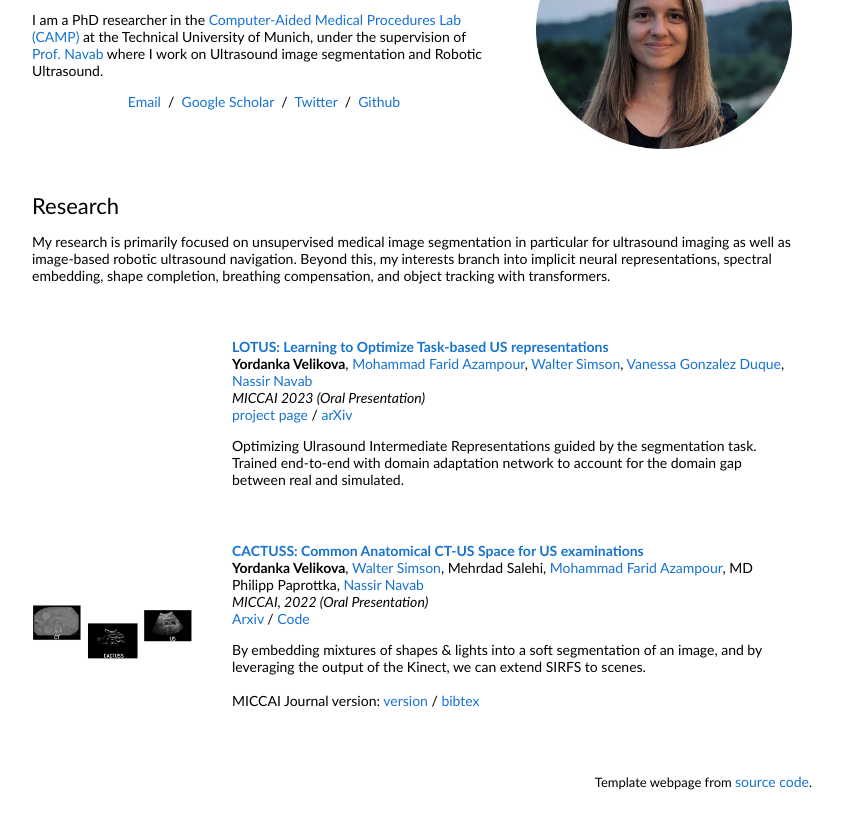
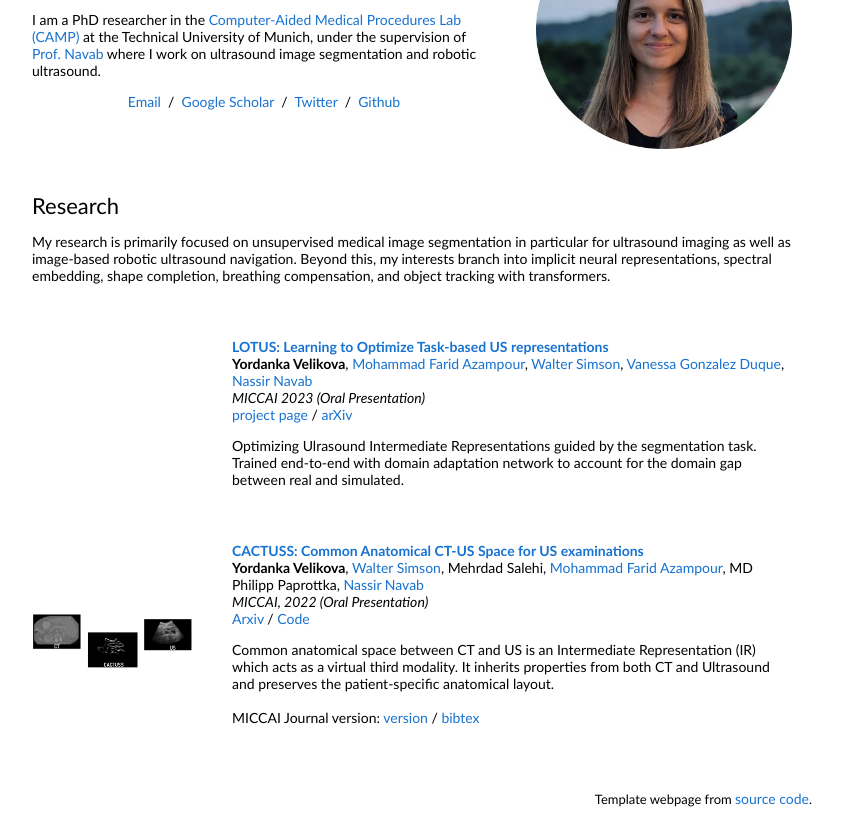
Before and after one commit to danivelikova/danivelikova.github.io, a plain HTML site: page index.html in a window 1280 px wide. Shown: the part 118-946 px from the top of the page, without its empty margins (228-1071 px from the left). Drawn offline with Linux system fonts and the light colour scheme; grey boxes are pictures that could not be loaded.

Commit message:
fixed cactuss description

```diff
--- a/index.html
+++ b/index.html
@@ -22,7 +22,7 @@
                 <p class="name" style="text-align: center;">
                   Yordanka (Dani) Velikova
                 </p>
-                <p> I am a PhD researcher in the <a href="https://www.cs.cit.tum.de/camp/start/" target="camp">Computer-Aided Medical Procedures Lab (CAMP)</a> at the Technical University of Munich, under the supervision of <a href="https://www.cs.cit.tum.de/camp/members/cv-nassir-navab/nassir-navab/" target="navab"> Prof. Navab</a> where I work on Ultrasound image segmentation and Robotic Ultrasound.
+                <p> I am a PhD researcher in the <a href="https://www.cs.cit.tum.de/camp/start/" target="camp">Computer-Aided Medical Procedures Lab (CAMP)</a> at the Technical University of Munich, under the supervision of <a href="https://www.cs.cit.tum.de/camp/members/cv-nassir-navab/nassir-navab/" target="navab"> Prof. Navab</a> where I work on ultrasound image segmentation and robotic ultrasound.
                 </p>
                 <p style="text-align:center">
                   <a href="mailto:dani.velikova@tum.de">Email</a> &nbsp;/&nbsp;
@@ -122,7 +122,8 @@
                   <em>MICCAI, 2022 (Oral Presentation)</em>
                   <br>
                   <a href="https://arxiv.org/abs/2207.08619">Arxiv</a> / <a href="https://github.com/danivelikova/cactuss">Code</a>
-                  <p>By embedding mixtures of shapes &amp; lights into a soft segmentation of an image, and by leveraging the output of the Kinect, we can extend SIRFS to scenes.
+                  <p>
+                    Common anatomical space between CT and US is an Intermediate Representation (IR) which acts as a virtual third modality. It inherits properties from both CT and Ultrasound and preserves the patient-specific anatomical layout.
                     <br>
                     <br>MICCAI Journal version: <a href="https://drive.google.com/file/d/1iQiUxZvjPPnb8rFCwXYesTgFSRk7mkAq/view?usp=sharing">version</a> / <a href="data/BarronMalikTPAMI2015B.bib">bibtex</a>
                   </p>
```
